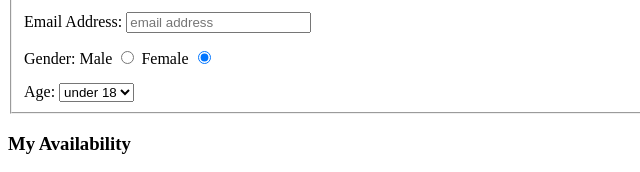
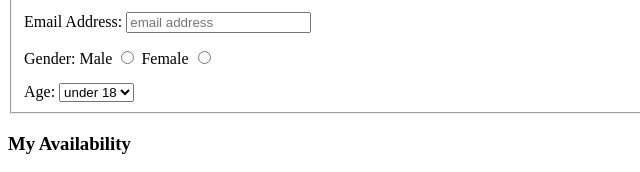
Before and after one commit to Zufsha/Lab-4, a plain HTML site: page index.html in a window 1280 px wide. Shown: the part 250-422 px from the top of the page, 0-640 px from the left. Drawn offline with Linux system fonts and the light colour scheme.

Commit message:
Update index.html

```diff
--- a/index.html
+++ b/index.html
@@ -30,7 +30,7 @@
 	<div>
 	  <label>Gender: </label>
       <label> Male <input type="radio" name="gender_field" value=" male "></label>
-	  <label> Female <input type="radio" name="gender_field" value="female" checked="checked"></label>
+	  <label> Female <input type="radio" name="gender_field" value="female"></label>
 	 </div>
 	 <div>
 	  <label>Age: </label>
```
